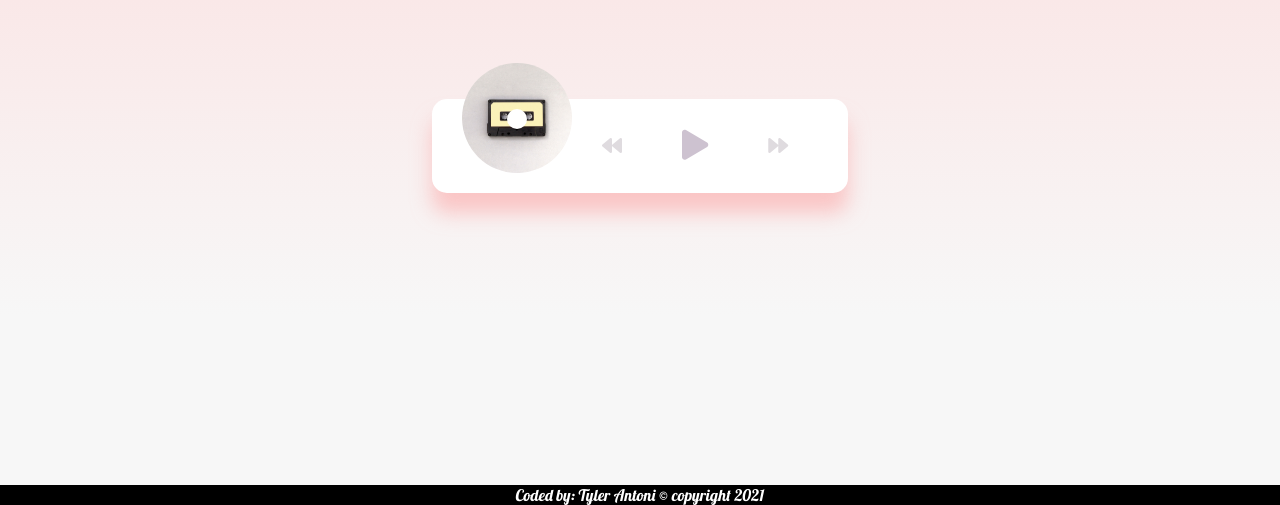
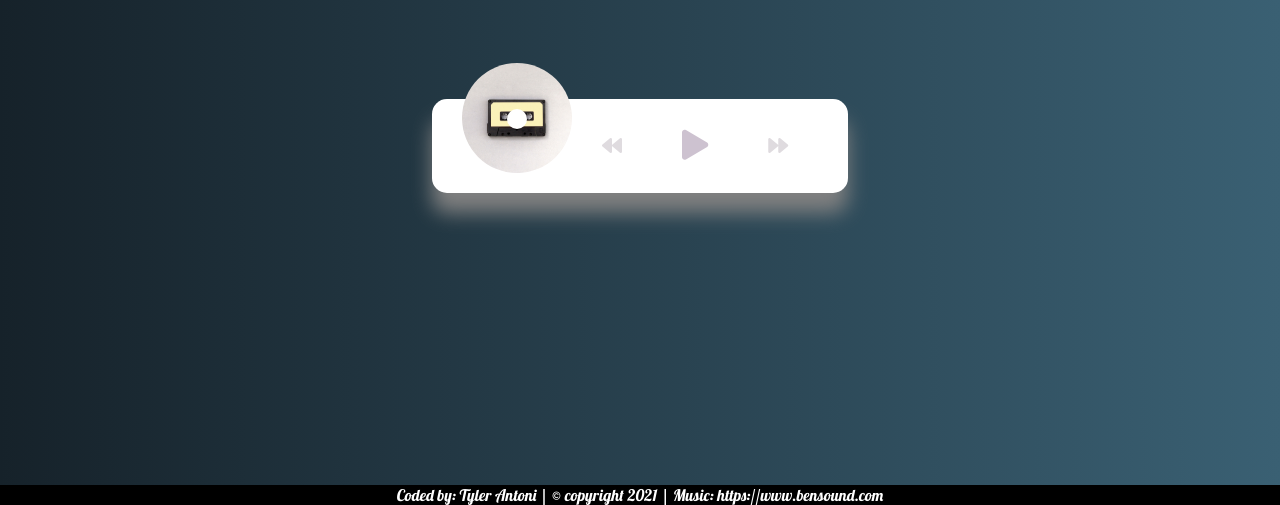
Before and after one commit to Dibble710/Music-Player-App, a plain HTML site: page index.html in a window 1280 px wide. Shown: the part 295-800 px from the top of the page. Drawn offline with Linux system fonts and the light colour scheme.

Commit message:
Added songs/style changes

```diff
--- a/index.html
+++ b/index.html
@@ -36,7 +36,7 @@
     </div>
     <div class="footer">
         <footer>
-            Coded by: Tyler Antoni  &copy copyright 2021
+            Coded by: Tyler Antoni |  &copy copyright 2021 | Music: https://www.bensound.com
         </footer>
     </div>
 
--- a/style.css
+++ b/style.css
@@ -5,11 +5,12 @@
 }
 
 body {
-  background-image: linear-gradient(
-    0deg,
-    rgba(247, 247, 247, 1) 23.8%,
-    rgba(252, 221, 221, 1) 92%
-  );
+  background: #16222A;
+  /* fallback for old browsers */
+  background: -webkit-linear-gradient(to left, #3A6073, #16222A);
+  /* Chrome 10-25, Safari 5.1-6 */
+  background: linear-gradient(to left, #3A6073, #16222A);
+  /* W3C, IE 10+/ Edge, Firefox 16+, Chrome 26+, Opera 12+, Safari 7+ */
   height: 100vh;
   display: flex;
   flex-direction: column;
@@ -22,7 +23,7 @@ body {
 .music-container {
   background-color: #fff;
   border-radius: 15px;
-  box-shadow: 0 20px 20px 0 rgba(252, 169, 169, 0.6);
+  box-shadow: 0 20px 20px 0 gray;
   display: flex;
   padding: 20px 30px;
   position: relative;
```
Also changed, not shown: Images/all that.jpg (added), 3 other files.
